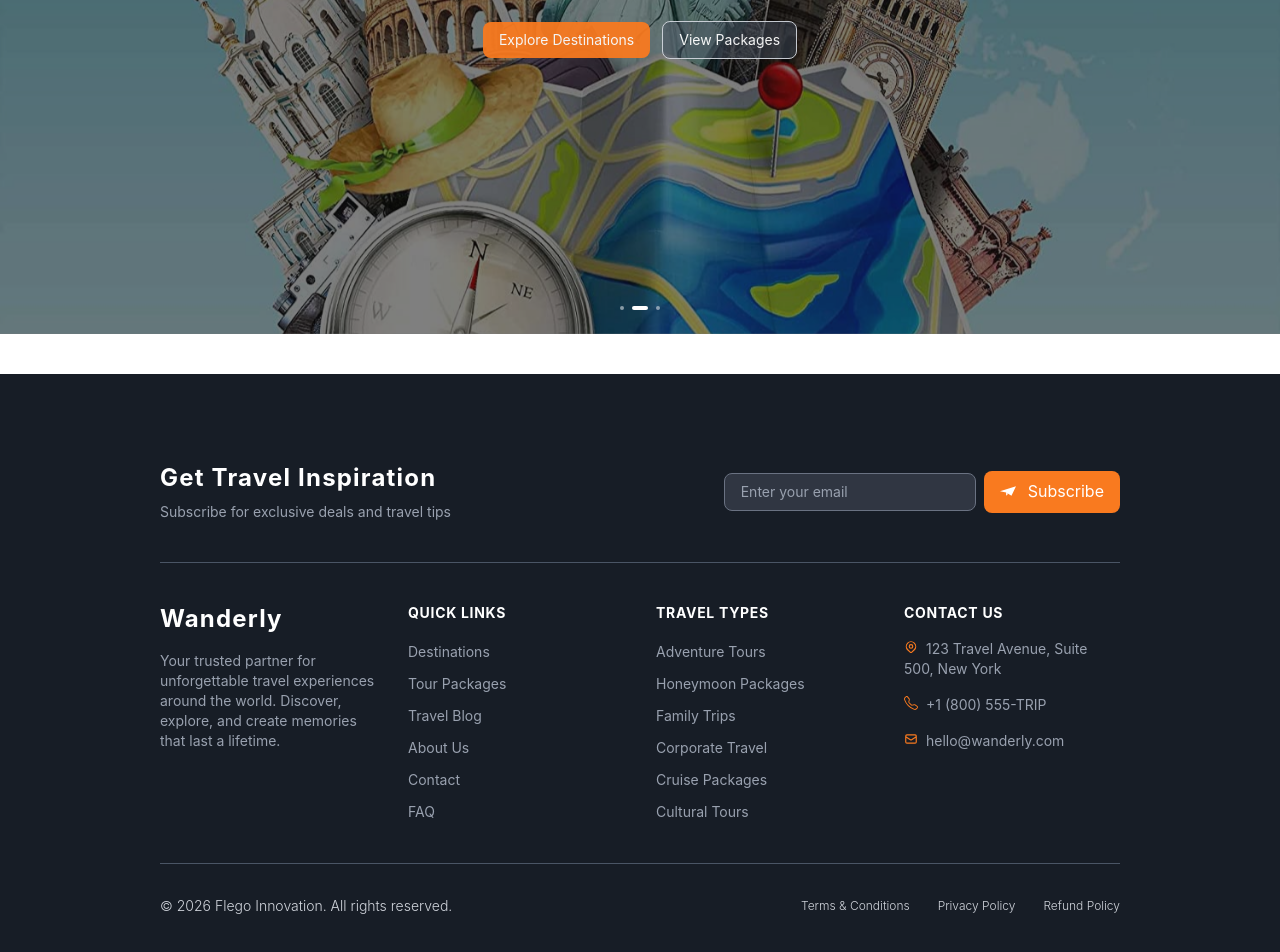
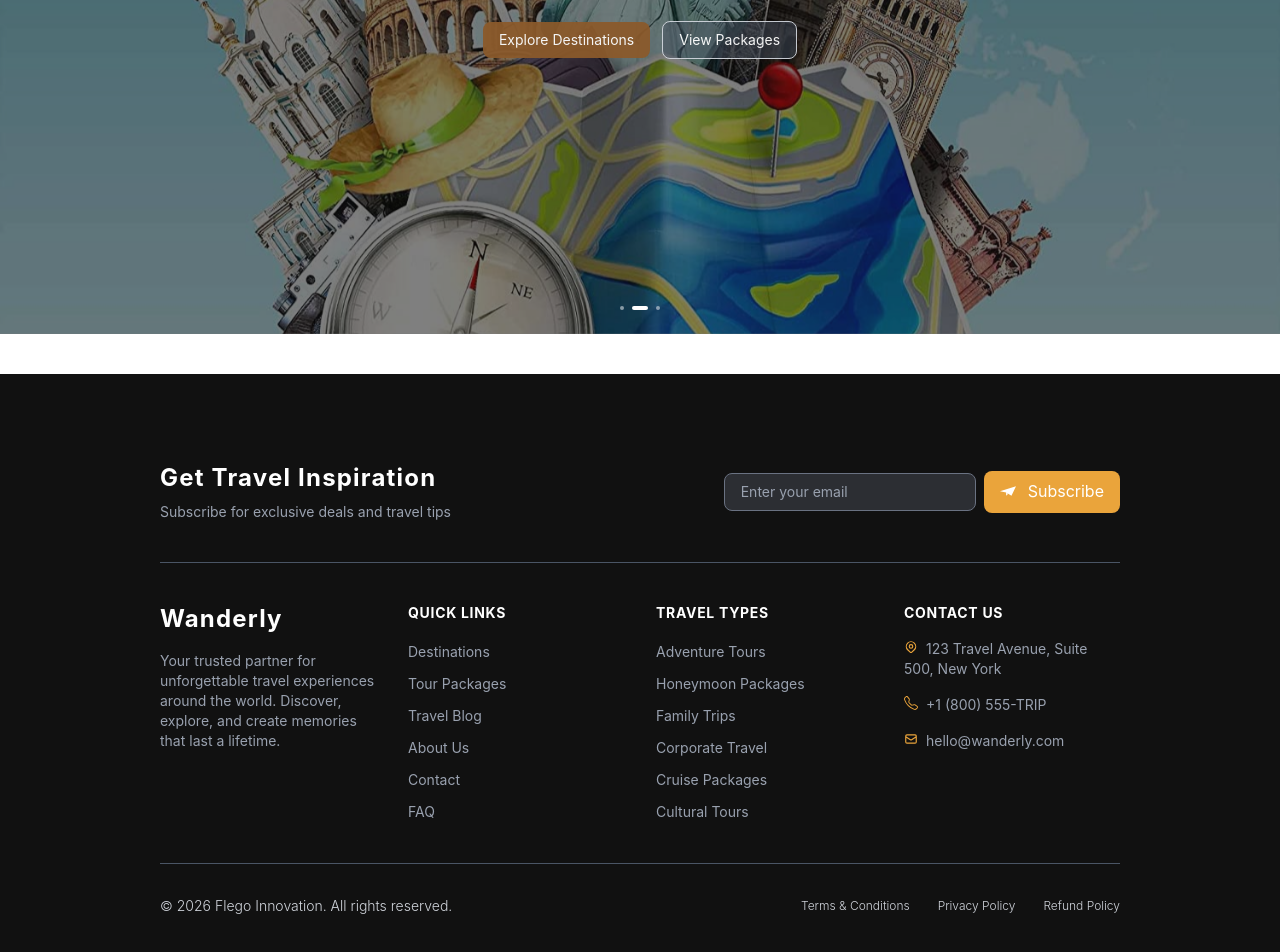
Before and after one commit to Anuda66/Madu-Travels, a Next.js app in the folder client/: page / in a window 1280 px wide. Shown: the part 466-1418 px from the top of the page. Built offline with nearby package versions, Linux system fonts and the light colour scheme.

Commit message:
change footer colors

```diff
--- a/client/app/components/Footer.tsx
+++ b/client/app/components/Footer.tsx
@@ -10,7 +10,7 @@ import { SiMinutemailer } from "react-icons/si";
 function Footer() {
   return (
     <div>
-      <footer className="-mb-10 bg-footer">
+      <footer className="-mb-10 bg-dark_neutral">
         <div className="py-12 mx-5 my-10  md:mx-10 lg:mx-40  ">
           <div className="flex flex-col items-center justify-center gap-4  md:flex-row md:justify-between py-10">
             <div className=''>
@@ -20,7 +20,7 @@ function Footer() {
             {/* Email Subscription-------------------------------------------------------------------------------------------------------- */}
             <div className='flex  items-center justify-center gap-2 md:flex-row'>
               <input type="email" placeholder='Enter your email' className='px-4 py-2 text-sm rounded-lg focus:outline-none bg-gray-500/30 text-white placeholder:text-gray-400 border border-gray-500 ' />
-              <button className='px-4 py-2 bg-secondary text-white hover:bg-hoverSecondary rounded-lg cursor-pointer '><span className='inline-flex items-center gap-3'><SiMinutemailer />Subscribe</span> </button>
+              <button className='px-4 py-2 bg-accent text-white hover:bg-secondary rounded-lg cursor-pointer '><span className='inline-flex items-center gap-3'><SiMinutemailer />Subscribe</span> </button>
             </div>
 
           </div>
@@ -41,12 +41,12 @@ function Footer() {
                 Quick Links
               </h3>
               <ul className="mt-4 space-y-2">
-                <li><a href="/" className="text-sm text-gray-400 hover:text-secondary">Destinations </a></li>
-                <li><a href="/cabanas" className="text-sm text-gray-400 hover:text-secondary">Tour Packages</a></li>
-                <li><a href="/gallery" className="text-sm text-gray-400 hover:text-secondary">Travel Blog</a></li>
-                <li><a href="/about" className="text-sm text-gray-400 hover:text-secondary">About Us</a></li>
-                <li><a href="/contact" className="text-sm text-gray-400 hover:text-secondary">Contact</a></li>
-                <li><a href="/contact" className="text-sm text-gray-400 hover:text-secondary">FAQ</a></li>
+                <li><a href="/" className="text-sm text-gray-400 hover:text-accent">Destinations </a></li>
+                <li><a href="/cabanas" className="text-sm text-gray-400 hover:text-accent">Tour Packages</a></li>
+                <li><a href="/gallery" className="text-sm text-gray-400 hover:text-accent">Travel Blog</a></li>
+                <li><a href="/about" className="text-sm text-gray-400 hover:text-accent">About Us</a></li>
+                <li><a href="/contact" className="text-sm text-gray-400 hover:text-accent">Contact</a></li>
+                <li><a href="/contact" className="text-sm text-gray-400 hover:text-accent">FAQ</a></li>
               </ul>
             </div>
 
@@ -55,12 +55,12 @@ function Footer() {
                 Travel Types
               </h3>
               <ul className="mt-4 space-y-2">
-                <li><Link href="/experiences" className="text-sm text-gray-400 hover:text-secondary">Adventure Tours</Link></li>
-                <li><Link href="/experiences" className="text-sm text-gray-400 hover:text-secondary">Honeymoon Packages</Link></li>
-                <li><Link href="/experiences" className="text-sm text-gray-400 hover:text-secondary">Family Trips</Link></li>
-                <li><Link href="/experiences" className="text-sm text-gray-400 hover:text-secondary">Corporate Travel</Link></li>
-                <li><Link href="/experiences" className="text-sm text-gray-400 hover:text-secondary">Cruise Packages</Link></li>
-                <li><Link href="/experiences" className="text-sm text-gray-400 hover:text-secondary">Cultural Tours</Link></li>
+                <li><Link href="/experiences" className="text-sm text-gray-400 hover:text-accent">Adventure Tours</Link></li>
+                <li><Link href="/experiences" className="text-sm text-gray-400 hover:text-accent">Honeymoon Packages</Link></li>
+                <li><Link href="/experiences" className="text-sm text-gray-400 hover:text-accent">Family Trips</Link></li>
+                <li><Link href="/experiences" className="text-sm text-gray-400 hover:text-accent">Corporate Travel</Link></li>
+                <li><Link href="/experiences" className="text-sm text-gray-400 hover:text-accent">Cruise Packages</Link></li>
+                <li><Link href="/experiences" className="text-sm text-gray-400 hover:text-accent">Cultural Tours</Link></li>
               </ul>
             </div>
 
@@ -69,9 +69,9 @@ function Footer() {
                 Contact Us
               </h3>
               <ul className='mt-4 space-y-4'>
-                <li className="text-sm text-gray-400"><span className="inline-block mr-2 text-secondary "><HiOutlineLocationMarker /></span>123 Travel Avenue, Suite 500, New York</li>
-                <li className="mt-1 text-sm text-gray-400"><span className="inline-block mr-2 text-secondary"><BsTelephone /></span>+1 (800) 555-TRIP</li>
-                <li className="mt-1 text-sm text-gray-400"><span className="inline-block mr-2 text-secondary"><HiOutlineMail /></span>hello@wanderly.com</li>
+                <li className="text-sm text-gray-400"><span className="inline-block mr-2 text-accent "><HiOutlineLocationMarker /></span>123 Travel Avenue, Suite 500, New York</li>
+                <li className="mt-1 text-sm text-gray-400"><span className="inline-block mr-2 text-accent"><BsTelephone /></span>+1 (800) 555-TRIP</li>
+                <li className="mt-1 text-sm text-gray-400"><span className="inline-block mr-2 text-accent"><HiOutlineMail /></span>hello@wanderly.com</li>
               </ul>
             </div>
           </div>
--- a/client/app/components/Navbar.tsx
+++ b/client/app/components/Navbar.tsx
@@ -4,7 +4,6 @@ import { RiMenuUnfold4Fill } from "react-icons/ri";
 import { RxCross2 } from "react-icons/rx";
 import Link from 'next/link';
 import { useRouter } from 'next/navigation';
-
 
 function Navbar() {
     // const navigate = useNavigate();
--- a/client/app/globals.css
+++ b/client/app/globals.css
@@ -1,9 +1,11 @@
 @import 'tailwindcss';
 
 @theme {
-    --color-primary: #1259a1;
-    --color-secondary: #f97a1f;
-    --color-hoverSecondary: #BF6322FF;
-    --color-footer: #171d26;
+    --color-primary: #0B1D33;
+    --color-secondary: #8B5A2B;
+    --color-accent: #EAA43B;
+    --color-hightlight: #5D7F8F;
+    --color-dark_neutral: #111111;
+    --color-light_natural: #F2E3C4;
 
 }
```
